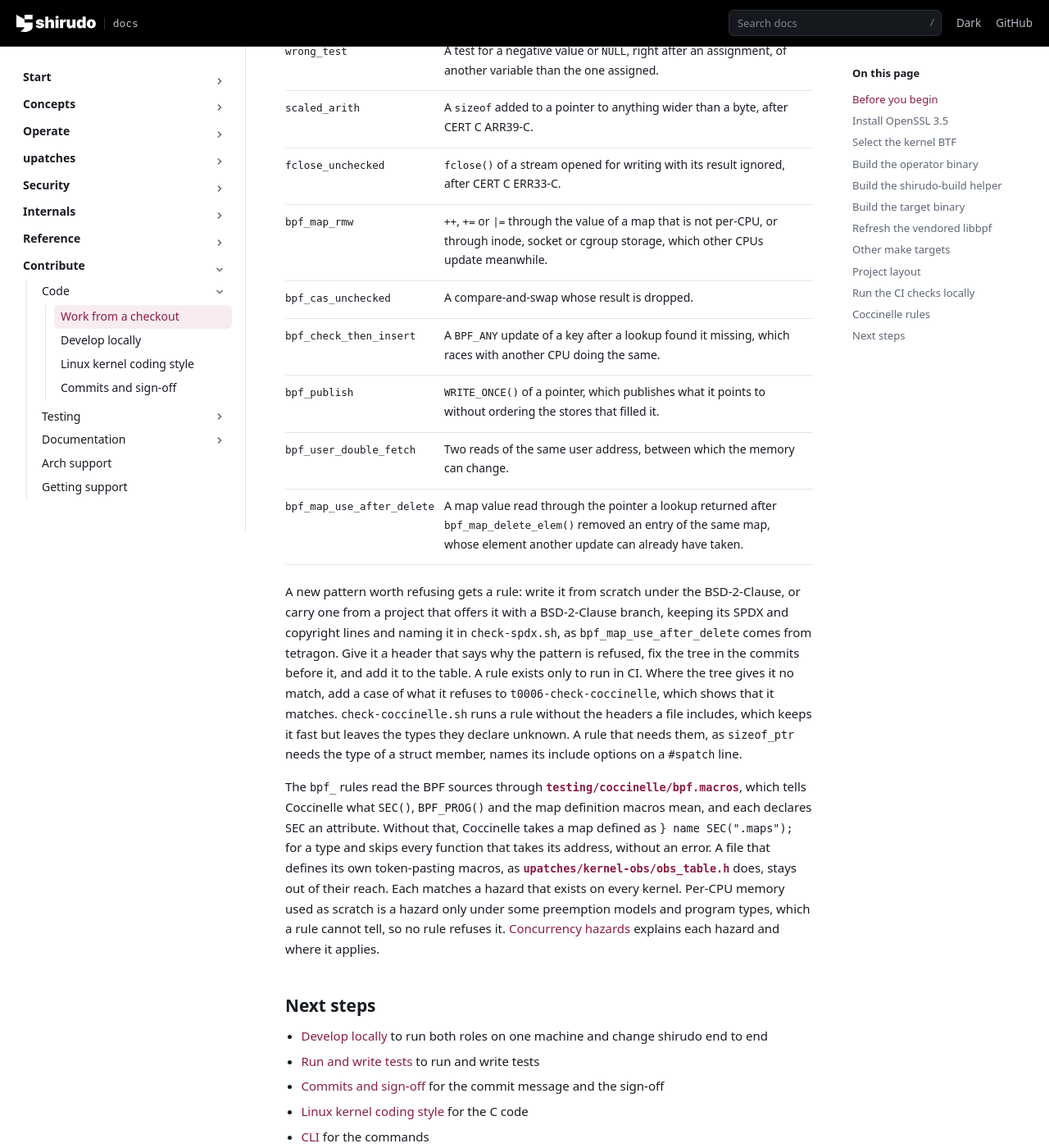
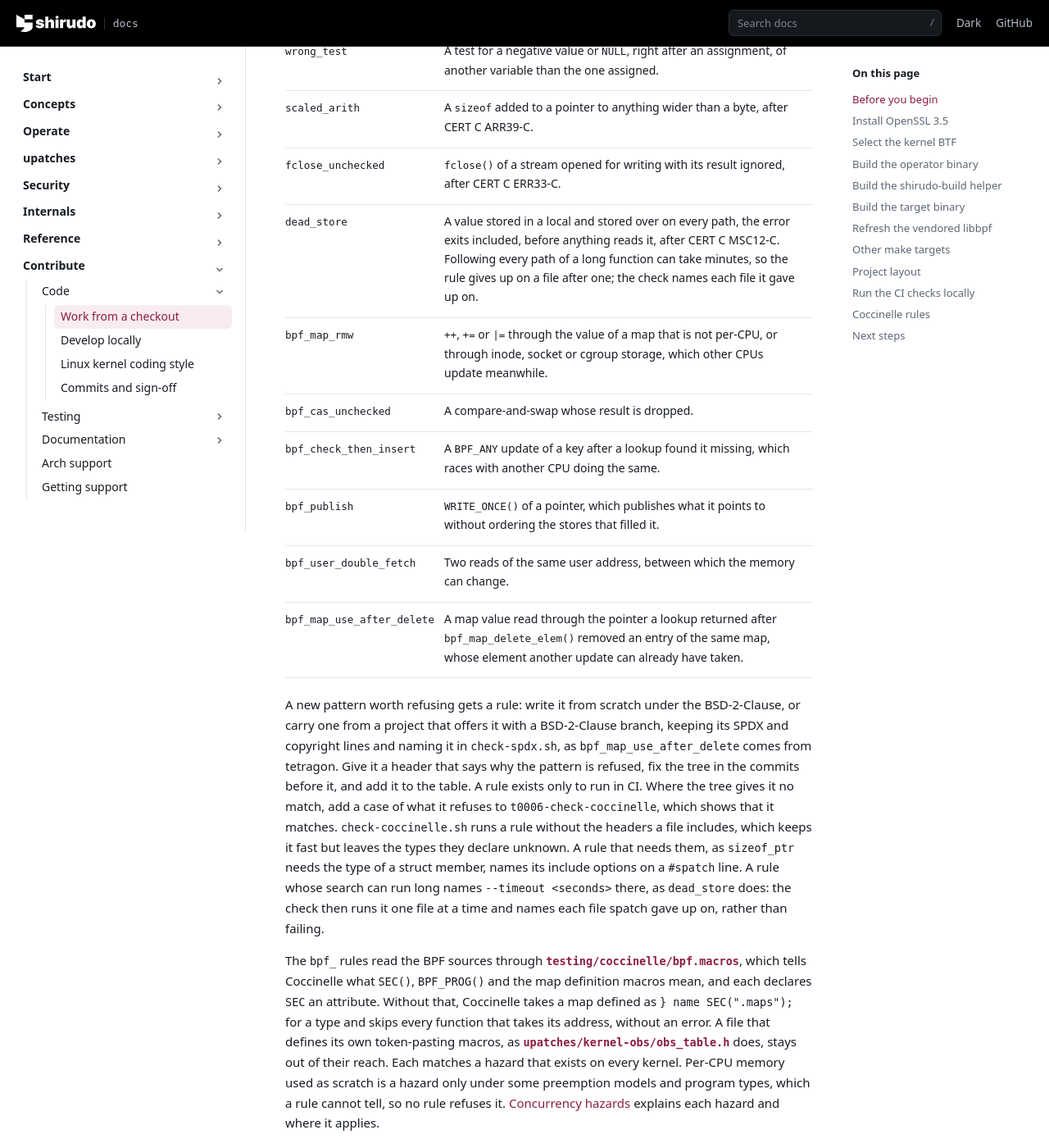
Before and after one commit to AliBashaSY/shirudo, a Sphinx documentation site: the page built from Documentation/contribute/code/developer-guide.rst, in a window 1280 px wide and 1400 px high, scrolled down 14160 px. Shown: the whole window at 82% size. Built offline with Sphinx 7.4.7, drawn with Linux system fonts in a browser that asks for light colours; pages that are not in the unit, such as notebooks, are missing from menus.

Commit message:
coccinelle: refuse a store that is stored over before any read
The compilers warn of a local never read at all, not of one value of
it lost: the error a call returned, stored over by the next call's
before anything looked at it, reads like code that checks both.
dead_store refuses a value stored in a local and stored over on every
path, the error exits included, before a read or its address is taken,
after CERT C MSC12-C. The commit that dropped the five such stores
leaves the tree with none.

Following every path of a long function takes minutes: five files of
the tree took over two minutes each, against seconds for the
rest. The rule's #spatch line gives spatch a minute per file, and
check-coccinelle.sh runs a rule with --timeout one file at a time, as
spatch gives up on all a run was given, and names each file it gave up
on rather than failing. Those files go unchecked by this rule, and
scan-build's dead store checker covers them.

t0006 shows the rule reporting a lost error beside the reads it leaves
alone, and a file given up on named while another spatch failure still
fails.

Signed-off-by: Daniel Borkmann <daniel@iogearbox.net>

```diff
--- a/Documentation/contribute/code/developer-guide.rst
+++ b/Documentation/contribute/code/developer-guide.rst
@@ -720,6 +720,12 @@ can rewrite what it finds does so with ``-D patch``:
    * - ``fclose_unchecked``
      - ``fclose()`` of a stream opened for writing with its result
        ignored, after CERT C ERR33-C.
+   * - ``dead_store``
+     - A value stored in a local and stored over on every path, the
+       error exits included, before anything reads it, after CERT C
+       MSC12-C. Following every path of a long function can take
+       minutes, so the rule gives up on a file after one; the check
+       names each file it gave up on.
    * - ``bpf_map_rmw``
      - ``++``, ``+=`` or ``|=`` through the value of a map that is not
        per-CPU, or through inode, socket or cgroup storage, which other
@@ -751,7 +757,10 @@ it refuses to ``t0006-check-coccinelle``, which shows that it matches.
 ``check-coccinelle.sh`` runs a rule without the headers a file includes,
 which keeps it fast but leaves the types they declare unknown. A rule
 that needs them, as ``sizeof_ptr`` needs the type of a struct member,
-names its include options on a ``#spatch`` line.
+names its include options on a ``#spatch`` line. A rule whose search can
+run long names ``--timeout <seconds>`` there, as ``dead_store`` does: the
+check then runs it one file at a time and names each file spatch gave up
+on, rather than failing.
 
 The ``bpf_`` rules read the BPF sources through
 :src:`testing/coccinelle/bpf.macros`, which tells Coccinelle what
--- a/Documentation/contribute/testing/test-coverage.rst
+++ b/Documentation/contribute/testing/test-coverage.rst
@@ -55,7 +55,9 @@ signed config image.
        file, line and rule, the vendored sources left out, a rule named
        alone, the rewrite of ``-D patch``, a case for each rule taken
        from CERT C, a case for each BPF hazard rule beside the safe
-       form it leaves alone, and the tree itself
+       form it leaves alone, a dead store beside the reads
+       ``dead_store`` leaves alone, a file a rule gives up on at its
+       time limit named rather than failed, and the tree itself
    * - ``t0007-check-operator-linkage``
      - ``check-operator-linkage.sh``: the libraries an operator binary
        may link and its own interpreter, another loader, a library
```
Also changed, not shown: 3 other files.
